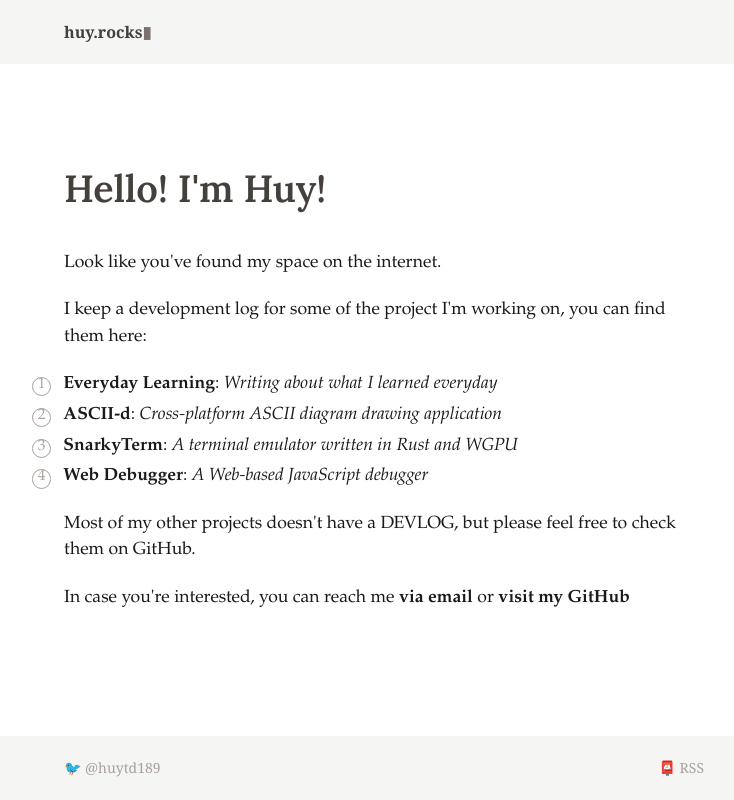
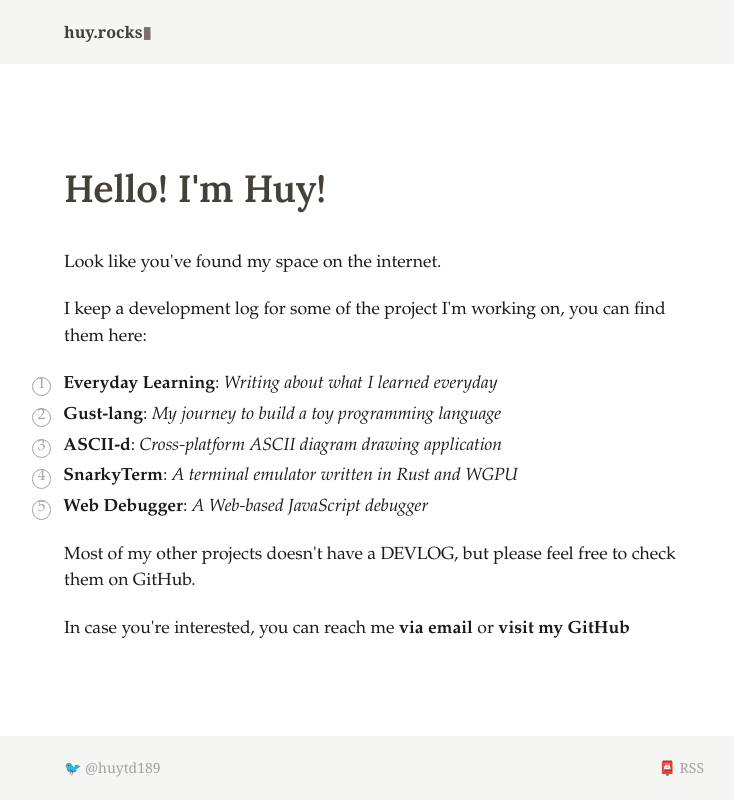
Before and after one commit to huytd/huy.rocks, a Next.js app: page / in a window 1280 px wide. Shown: the whole page, without its empty margins (256-990 px from the left). Built offline with nearby package versions, Linux system fonts and the light colour scheme.

Commit message:
Add project

```diff
--- a/pages/index.tsx
+++ b/pages/index.tsx
@@ -16,6 +16,7 @@ const Home: NextPage = () => {
                 <p>{"I keep a development log for some of the project I'm working on, you can find them here:"}</p>
                 <ol>
                     <li><Link href="/everyday"><a className="font-bold">Everyday Learning</a></Link>: <i>Writing about what I learned everyday</i></li>
+                    <li><Link href="/gust-lang"><a className="font-bold">Gust-lang</a></Link>: <i>My journey to build a toy programming language</i></li>
                     <li><Link href="/ascii-d"><a className="font-bold">ASCII-d</a></Link>: <i>Cross-platform ASCII diagram drawing application</i></li>
                     <li><Link href="/snarkyterm"><a className="font-bold">SnarkyTerm</a></Link>: <i>A terminal emulator written in Rust and WGPU</i></li>
                     <li><Link href="/web-debugger"><a className="font-bold">Web Debugger</a></Link>: <i>A Web-based JavaScript debugger</i></li>
--- a/utils/consts.ts
+++ b/utils/consts.ts
@@ -1,4 +1,4 @@
-export const ENABLED_PROJECTS = ['everyday', 'ascii-d', 'snarkyterm', 'web-debugger'];
+export const ENABLED_PROJECTS = ['everyday', 'gust-lang', 'ascii-d', 'snarkyterm', 'web-debugger'];
 export const SITE_URL = 'https://huy.rocks';
 export const SITE_NAME = 'huy.rocks';
 export const TWITTER_USER = '@huytd189';
```
